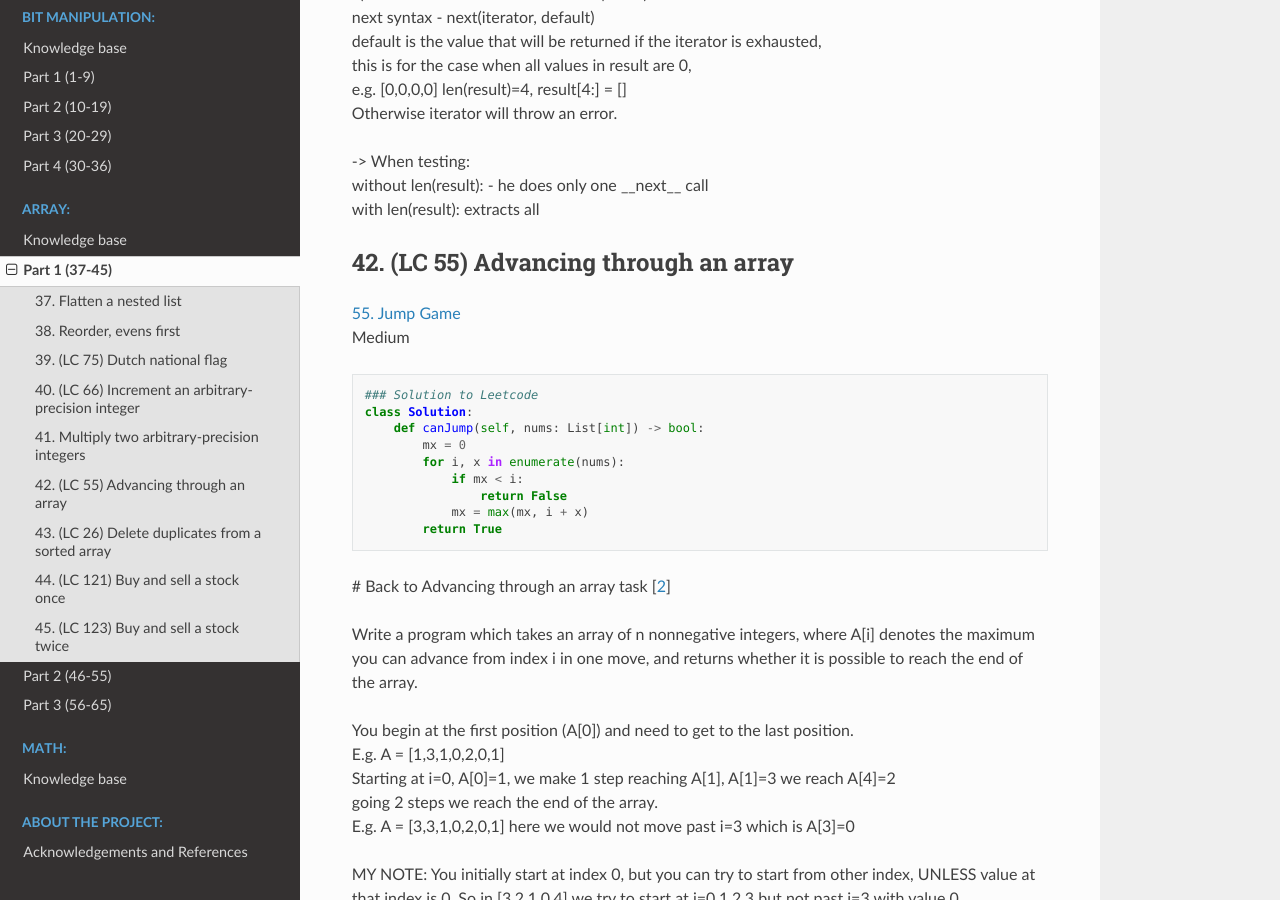
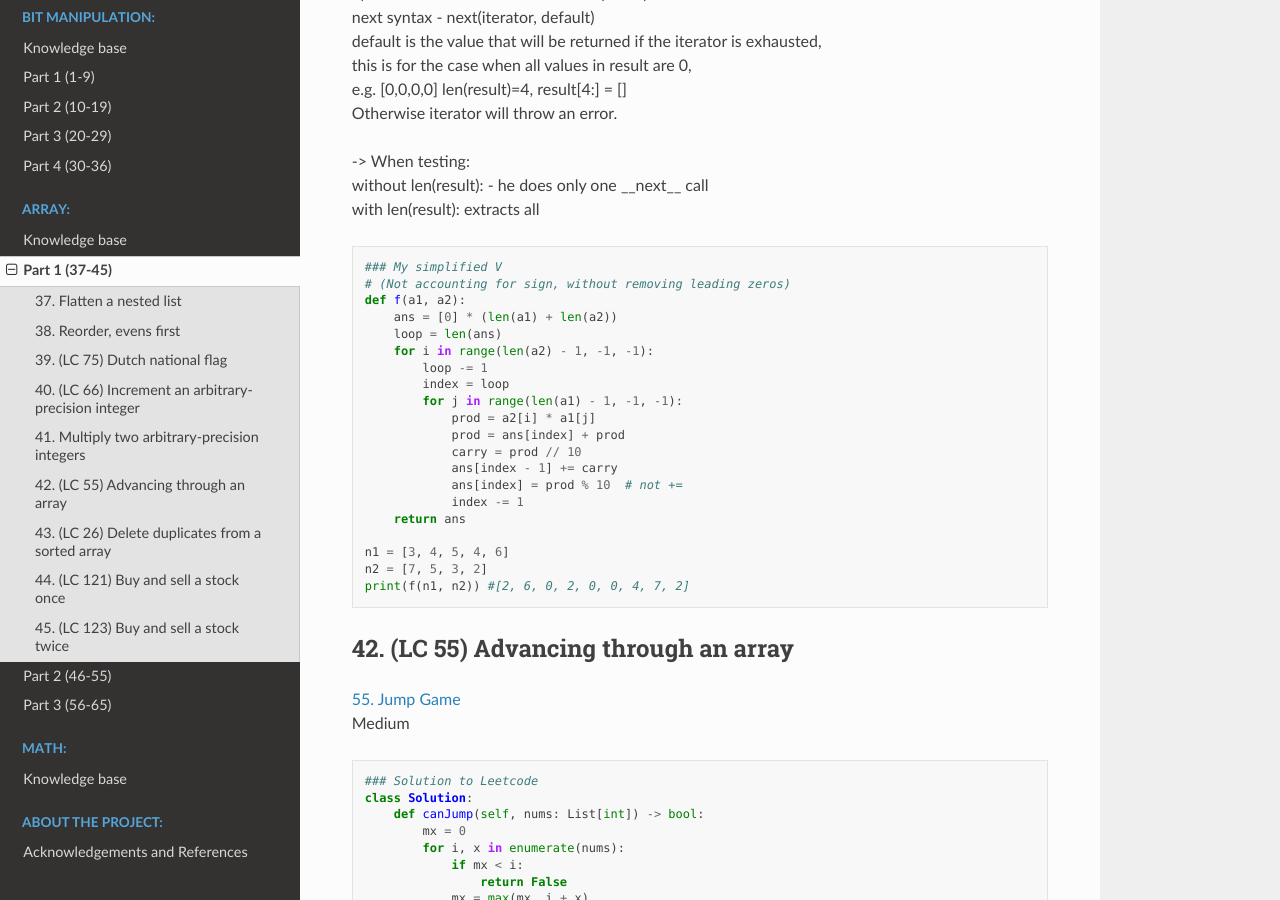
Before and after one commit to kkvero/elements_of_leetcode, a Sphinx documentation site: the page built from docs/source/array/array_1.rst, in a window 1280 px wide and 900 px high, scrolled down 6926 px. Built offline with Sphinx 7.4.7 and the Read the Docs theme 2.0.0, drawn with Linux system fonts in a browser that asks for light colours.

Commit message:
update:20 add to q41

```diff
--- a/docs/source/array/array_1.rst
+++ b/docs/source/array/array_1.rst
@@ -352,6 +352,29 @@ NOTE, its array indexing, so the indexes are [0,1,2,3,etc]
 | -> When testing:
 | without len(result): - he does only one __next__ call
 | with len(result): extracts all
+
+::
+
+    ### My simplified V
+    # (Not accounting for sign, without removing leading zeros)
+    def f(a1, a2):
+        ans = [0] * (len(a1) + len(a2))
+        loop = len(ans)
+        for i in range(len(a2) - 1, -1, -1):
+            loop -= 1
+            index = loop
+            for j in range(len(a1) - 1, -1, -1):
+                prod = a2[i] * a1[j]
+                prod = ans[index] + prod
+                carry = prod // 10
+                ans[index - 1] += carry
+                ans[index] = prod % 10  # not +=
+                index -= 1
+        return ans
+
+    n1 = [3, 4, 5, 4, 6]
+    n2 = [7, 5, 3, 2]
+    print(f(n1, n2)) #[2, 6, 0, 2, 0, 0, 4, 7, 2]
 
 42. (LC 55) Advancing through an array
 ---------------------------------------
```
Also changed, not shown: 5 other files.
